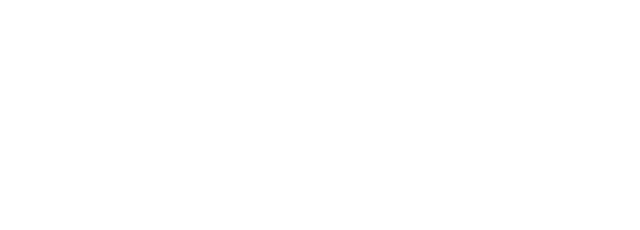
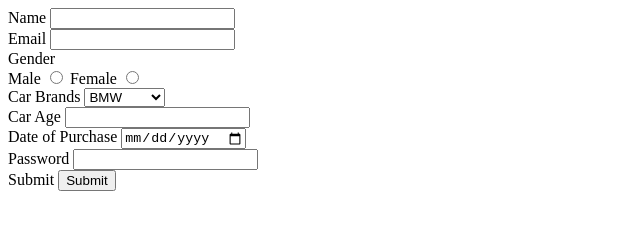
Before and after one commit to acciojob/car-insurance-form-Pratik-Dhole, a website: page main.html in a window 1280 px wide. Shown: the whole page, without its empty margins (0-640 px from the left). Drawn offline with Linux system fonts and the light colour scheme.

Commit message:
created a submission

```diff
--- a/main.html
+++ b/main.html
@@ -8,6 +8,47 @@
 
 <body>
 	<!-- the entire body must be written by student -->
+	<form method="post">
+
+		<label for="name">Name</label>
+		<input type="text" id="name" required>
+		<br>
+
+		<label for="email">Email</label>
+		<input type="email" id="email" required>
+		<br>
+
+		Gender<br>
+		<label for="gender_m">Male</label>
+		<input type="radio" id="gender_m" name="gender" required>
+		<label for="gender_f">Female</label>
+		<input type="radio" id="gender_f" name="gender" required>
+         <br>
+
+		<label for="cars">Car Brands</label>
+		<select id="cars">
+			<option>BMW</option>
+			<option>Audi</option>
+			<option>Mercedez</option>
+		</select>
+		<br>
+
+		<label for="carage">Car Age</label>
+		<input type="number" id="carage" required>
+		<br>
+
+		<label for="dop">Date of Purchase</label>
+		<input type="date" id="dop" required>
+		<br>
+
+		<label for="password">Password</label>
+		<input type="password" id="password" required>
+		<br>
+
+		<label for="submit">Submit</label>
+		<input type="submit" id="submit" >
+
+	</form>
     <script type="text/javascript" src="./script.js">
 </script>
 
```
